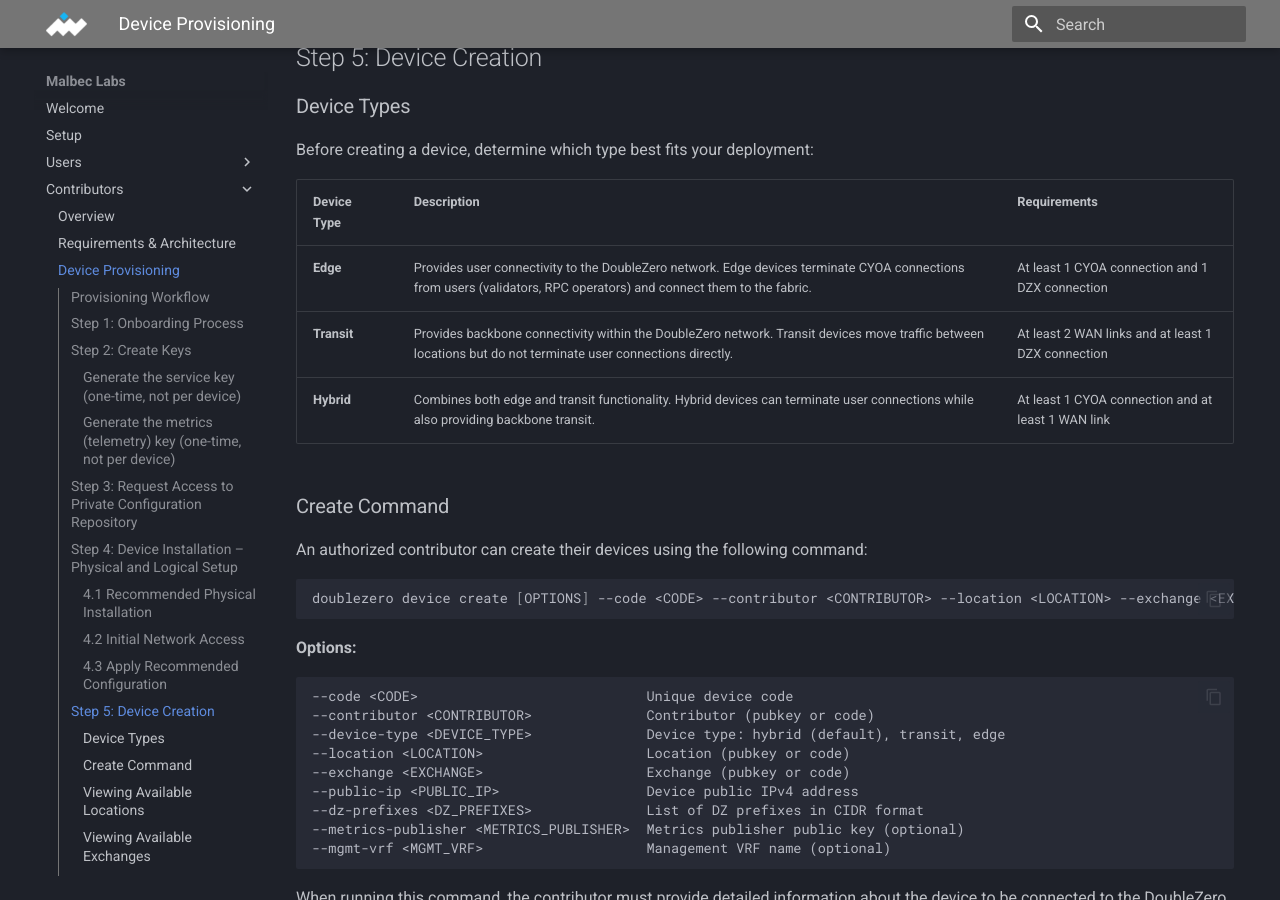
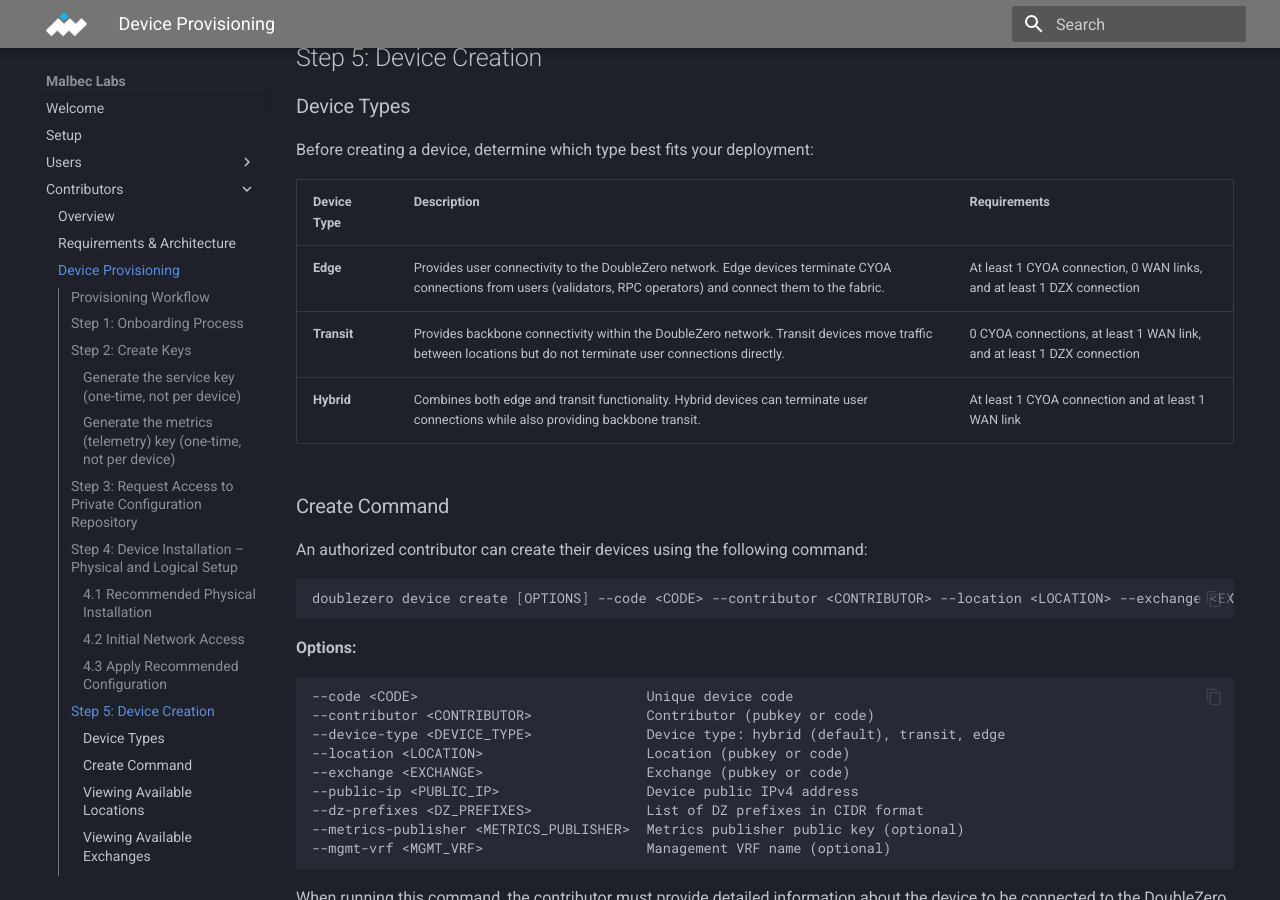
Before and after one commit to malbeclabs/docs, an MkDocs documentation site: the page built from docs/contribute-provisioning.md, in a window 1280 px wide and 900 px high, scrolled down 2972 px. Built offline with MkDocs 1.6.1 and Material for MkDocs 9.7.7, drawn with Linux system fonts in a browser that asks for light colours.

Commit message:
changed device-type requirements

```diff
--- a/docs/contribute-provisioning.md
+++ b/docs/contribute-provisioning.md
@@ -123,8 +123,8 @@
 
 | Device Type | Description | Requirements |
 |-------------|-------------|--------------|
-| **Edge** | Provides user connectivity to the DoubleZero network. Edge devices terminate CYOA connections from users (validators, RPC operators) and connect them to the fabric. | At least 1 CYOA connection and 1 DZX connection |
-| **Transit** | Provides backbone connectivity within the DoubleZero network. Transit devices move traffic between locations but do not terminate user connections directly. | At least 2 WAN links and at least 1 DZX connection |
+| **Edge** | Provides user connectivity to the DoubleZero network. Edge devices terminate CYOA connections from users (validators, RPC operators) and connect them to the fabric. | At least 1 CYOA connection, 0 WAN links, and at least 1 DZX connection |
+| **Transit** | Provides backbone connectivity within the DoubleZero network. Transit devices move traffic between locations but do not terminate user connections directly. | 0 CYOA connections, at least 1 WAN link, and at least 1 DZX connection |
 | **Hybrid** | Combines both edge and transit functionality. Hybrid devices can terminate user connections while also providing backbone transit. | At least 1 CYOA connection and at least 1 WAN link |
 
 ### Create Command
```
